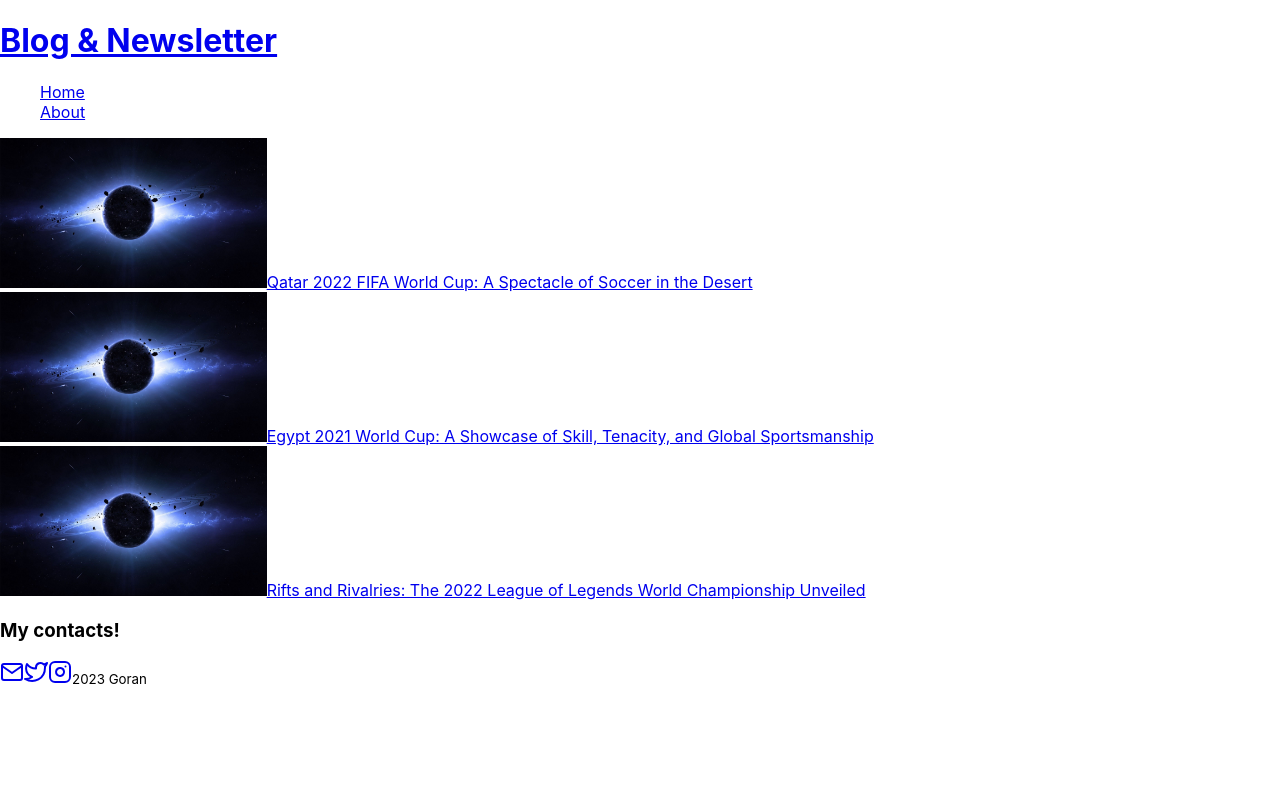
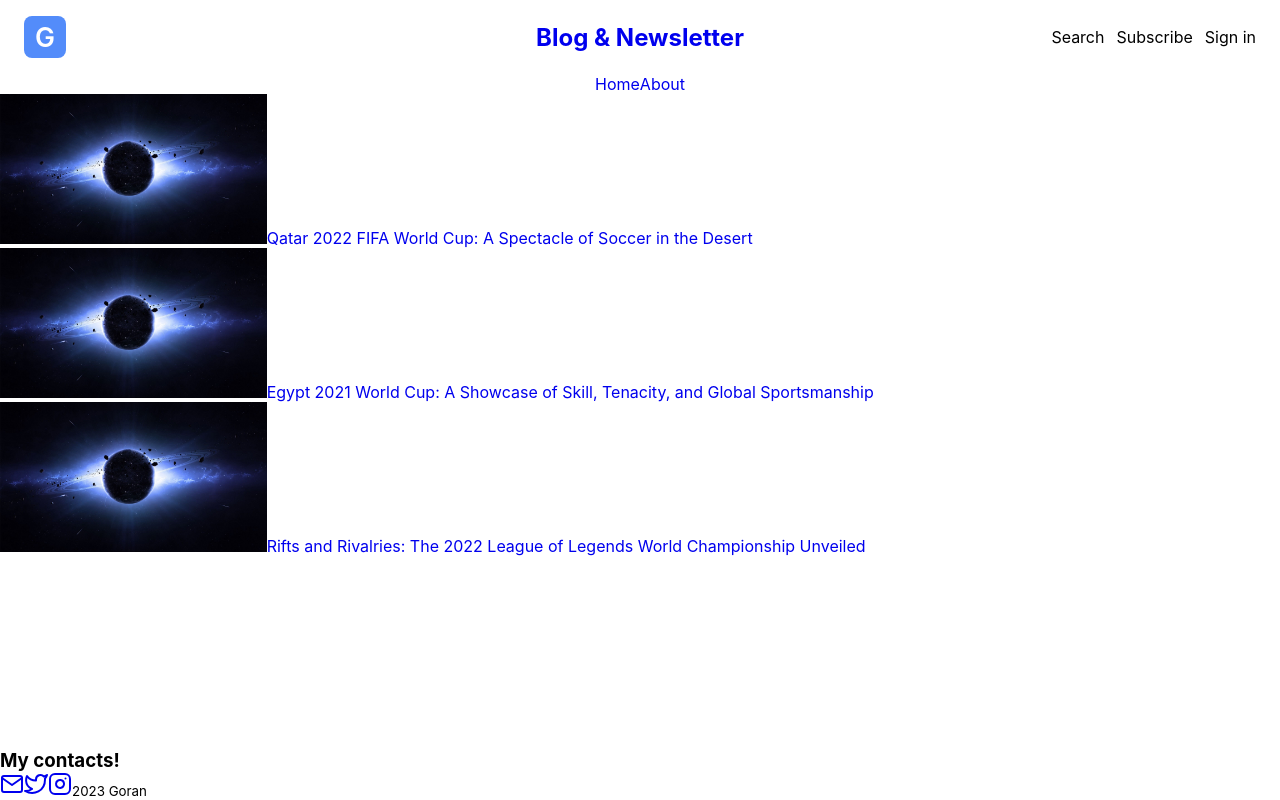
Before and after one commit to ggoran8/blog, a React (Create React App) app: page / in a window 1280 px wide. Built offline with nearby package versions, Linux system fonts and the light colour scheme.

Commit message:
blog - header updates

```diff
--- a/src/components/header/Header.jsx
+++ b/src/components/header/Header.jsx
@@ -5,11 +5,25 @@ import styles from './Header.module.css';
 const Header = () => {
 	return (
 		<header>
-			<h1>
+			<div className={styles.firstHeader}>
+				<div className={styles.letterG}>
+					<div className={styles.borderG}>G</div>
+				</div>
+				<h1 className={styles.title}>
 					<Link to='/'>Blog & Newsletter</Link>
 				</h1>
+				<nav className={styles.firstNav}>
+					<ul className={styles.navList}>
+						<li>Search</li>
+						<li>Subscribe</li>
+						<li>Sign in</li>
+					</ul>
+				</nav>
+			</div>
+
+			<div>
 				<nav>
-				<ul>
+					<ul className={styles.secondNav}>
 						<li>
 							<NavLink to='/'>Home</NavLink>
 						</li>
@@ -18,6 +32,7 @@ const Header = () => {
 						</li>
 					</ul>
 				</nav>
+			</div>
 		</header>
 	);
 };
--- a/src/components/header/Header.module.css
+++ b/src/components/header/Header.module.css
@@ -1,3 +1,60 @@
+.firstHeader {
+	display: flex;
+	justify-content: space-between;
+	align-items: center;
+	padding: 16px 24px;
+	gap: 12px;
+	height: auto;
+}
+
 li {
 	list-style-type: none;
 }
+
+.letterG {
+	font-size: 32px;
+	font-weight: 600;
+	flex-basis: 25%;
+}
+
+.borderG {
+	display: flex;
+	justify-content: center;
+	align-items: center;
+	color: white;
+	font-size: smaller;
+	width: 42px;
+	height: 42px;
+	border-radius: 8px;
+	background-color: rgb(83, 140, 250);
+}
+
+.navList {
+	display: flex;
+	gap: 12px;
+}
+
+.firstNav {
+	display: flex;
+	justify-content: flex-end;
+	flex-basis: 25%;
+}
+
+.secondNav {
+	display: flex;
+	justify-content: center;
+	align-items: center;
+}
+
+.title {
+	flex-basis: 50%;
+	display: flex;
+	justify-content: center;
+	align-items: center;
+	font-size: 24px;
+	font-weight: 700;
+}
+
+a {
+	text-decoration: none;
+}
--- a/src/fragments/Layout.jsx
+++ b/src/fragments/Layout.jsx
@@ -4,9 +4,9 @@ import Footer from '../components/footer/Footer';
 
 const Layout = (props) => {
 	return (
-		<div>
+		<div className='container'>
 			<Header />
-			<main>{props.children}</main>
+			<main className='main'>{props.children}</main>
 			<Footer />
 		</div>
 	);
--- a/src/index.css
+++ b/src/index.css
@@ -1,3 +1,9 @@
+* {
+	box-sizing: border-box;
+	margin: 0;
+	padding: 0;
+}
+
 body {
 	margin: 0;
 	font-family: -apple-system, BlinkMacSystemFont, 'Segoe UI', 'Roboto', 'Oxygen',
@@ -16,3 +22,14 @@ img {
 	width: auto;
 	height: 150px;
 }
+
+.container {
+	display: flex;
+	flex-direction: column;
+	min-height: 100vh;
+	min-width: 100vw;
+}
+
+.main {
+	flex: 1;
+}
```
Lines whose indentation alone changed are shown as unchanged.
